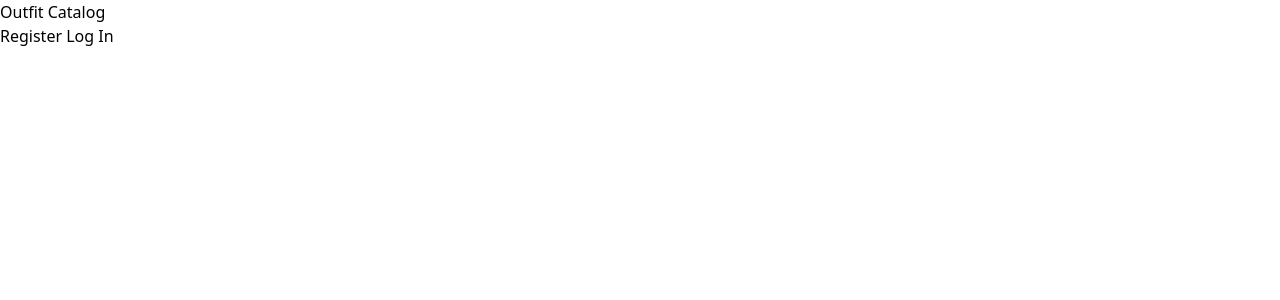
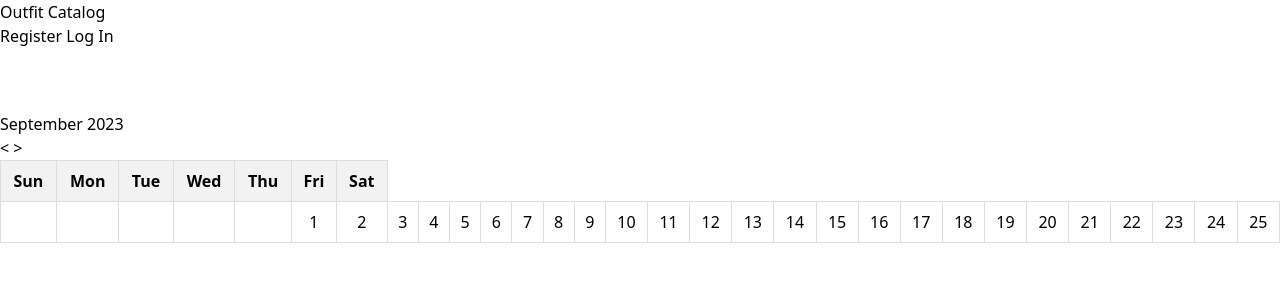
Before and after one commit to harris5995/next-finalproject-frontend, a SvelteKit app: page /calendar in a window 1280 px wide. Shown: the top 300 px of the page. Built offline with nearby package versions, Linux system fonts and the light colour scheme; no server answers.

Commit message:
can add to outfits table

```diff
--- a/src/routes/calendar/+page.svelte
+++ b/src/routes/calendar/+page.svelte
@@ -0,0 +1,76 @@
+<!-- src/Calendar.svelte -->
+<script>
+    let currentDate = new Date();
+
+    function prevMonth() {
+      currentDate = new Date(currentDate.getFullYear(), currentDate.getMonth() - 1, 1);
+    }
+
+    function nextMonth() {
+      currentDate = new Date(currentDate.getFullYear(), currentDate.getMonth() + 1, 1);
+    }
+
+    function getDaysInMonth(year, month) {
+      return new Date(year, month + 1, 0).getDate();
+    }
+
+    function getFirstDayOfMonth(year, month) {
+      return new Date(year, month, 1).getDay();
+    }
+  </script>
+
+  <div>
+    <h1>{currentDate.toLocaleString('default', { month: 'long', year: 'numeric' })}</h1>
+    <button on:click={prevMonth}>&lt;</button>
+    <button on:click={nextMonth}>&gt;</button>
+    <table>
+      <thead>
+        <tr>
+          <th>Sun</th>
+          <th>Mon</th>
+          <th>Tue</th>
+          <th>Wed</th>
+          <th>Thu</th>
+          <th>Fri</th>
+          <th>Sat</th>
+        </tr>
+      </thead>
+      <tbody>
+        {#each Array(getDaysInMonth(currentDate.getFullYear(), currentDate.getMonth())) as _, day}
+          {#if day % 7 === 0}
+
+          {/if}
+          {#if day < getFirstDayOfMonth(currentDate.getFullYear(), currentDate.getMonth()) || day >= getDaysInMonth(currentDate.getFullYear(), currentDate.getMonth()) + getFirstDayOfMonth(currentDate.getFullYear(), currentDate.getMonth())}
+            <td></td>
+          {:else}
+            <td>{day - getFirstDayOfMonth(currentDate.getFullYear(), currentDate.getMonth()) + 1}</td>
+          {/if}
+          {#if (day + 1) % 7 === 0 && day !== 0 && day !== getDaysInMonth(currentDate.getFullYear(), currentDate.getMonth()) - 1}
+
+          {/if}
+        {/each}
+      </tbody>
+    </table>
+  </div>
+
+  <style>
+    /* Add your component styles here */
+    table {
+      width: 100%;
+      border-collapse: collapse;
+    }
+
+    th, td {
+      border: 1px solid #ddd;
+      padding: 8px;
+      text-align: center;
+    }
+
+    th {
+      background-color: #f2f2f2;
+    }
+
+    td {
+      cursor: pointer;
+    }
+  </style>
```
Also changed, not shown: src/routes/outfit/+page.svelte (+15 -13 lines).
